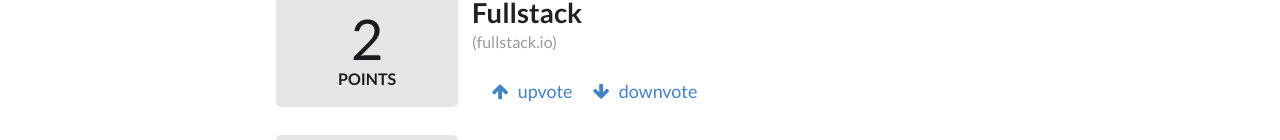
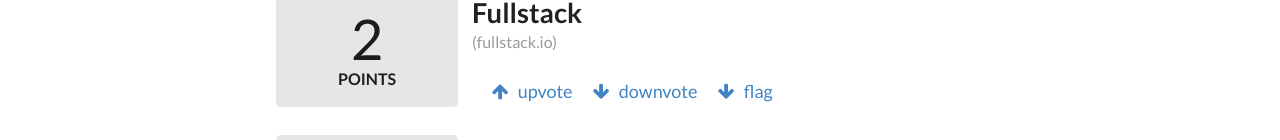
Before and after one commit to jamesvalles/angular-reddit, an Angular app: page / in a window 1280 px wide. Shown: the part 578-718 px from the top of the page. Built offline with nearby package versions, Linux system fonts and the light colour scheme.

Commit message:
Added a ngif directive so that the flag button will show only if administrator is administrator

```diff
--- a/src/app/app.component.ts
+++ b/src/app/app.component.ts
@@ -19,7 +19,7 @@
 
   addArticle(title: HTMLInputElement, link: HTMLInputElement): boolean {
     console.log(`Adding article title: ${title.value} and link: ${link.value}`);
-    this.articles.push(new Article(title.value, link.value, 0));
+    this.articles.push(new Article(title.value, link.value, "", 0));
     title.value = '';
     link.value = '';
     return false;
--- a/src/app/article/article.component.html
+++ b/src/app/article/article.component.html
@@ -26,5 +26,11 @@
         downvote
       </a>
     </li>
+    <li class="item" *ngIf = "article.role == 'administrator'" >
+      <a href (click)="voteDown()">
+        <i class="arrow down icon"></i>
+        flag
+      </a>
+    </li>
   </ul>
 </div>
--- a/src/app/article/article.model.ts
+++ b/src/app/article/article.model.ts
@@ -3,7 +3,6 @@
   link: string;
   role: string;
   votes: number;
-
 
   constructor(title: string, link: string, role: string, votes?: number) {
     this.title = title;
--- a/steps/src/app/article/article.model.1.ts
+++ b/steps/src/app/article/article.model.1.ts
@@ -2,12 +2,12 @@
   title: string;
   link: string;
   votes: number;
-  role: string;
 
-  constructor(title: string, link: string, role: string, votes?: number, ) {
+
+  constructor(title: string, link: string, votes?: number, ) {
     this.title = title;
     this.link = link;
     this.votes = votes || 0;
-    this.role = role;
+
   }
 }
```
